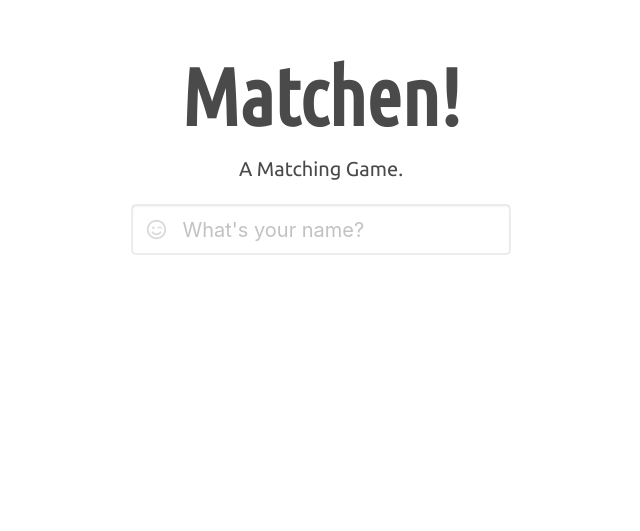
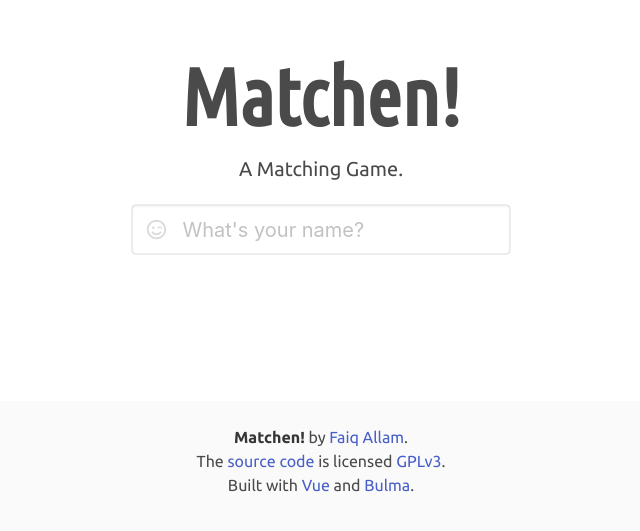
Before and after one commit to kaboel/matchen, a Vue app: page / in a window 1280 px wide. Shown: the part 255-786 px from the top of the page, without its empty margins (319-959 px from the left). Built offline with nearby package versions, Linux system fonts and the light colour scheme.

Commit message:
add foooter

```diff
--- /dev/null
+++ b/src/components/Footer.vue
@@ -0,0 +1,27 @@
+<template>
+  <footer class="footer pt-5 pb-6">
+    <div class="content has-text-centered">
+      <p>
+        <strong>Matchen!</strong> by <a href="https://kaboel.space" target="_blank">Faiq Allam</a>.
+        <br/>The <a href="https://github.com/kaboel/matchen" target="_blank">source code</a> is licensed <a href="https://opensource.org/licenses/GPL-3.0" target="_blank">GPLv3</a>.
+        <br/>Built with <a href="https://vuejs.org" target="_blank">Vue</a> and <a href="https://bulma.io" target="_blank">Bulma</a>.
+      </p>
+    </div>
+  </footer>
+</template>
+
+<script>
+  const comp = {
+    name: 'Footer',
+  }
+
+  export default comp
+</script>
+
+<style scoped>
+  .footer {
+    position: absolute;
+    width: 100%;
+    bottom: 0;
+  }
+</style>
--- a/src/router.js
+++ b/src/router.js
@@ -12,7 +12,7 @@ const router = new VueRouter({
       name: 'Dashboard',
       component: () => import('./views/Dashboard'),
       meta: {
-        title: 'Matchen! A Matching Game'
+        title: 'Matchen! A Matching Game.'
       },
       beforeEnter: async (to, from, next) => {
         try {
--- a/src/views/Dashboard.vue
+++ b/src/views/Dashboard.vue
@@ -1,4 +1,5 @@
 <template>
+  <div>
     <div class="hero has-background">
       <div class="hero-body">
         <div class="container">
@@ -21,7 +22,7 @@
           <div class="container pt-5"
                v-if="playerName!==''">
             <p class="subtitle is-5 is-marginless">
-              Hello,
+              Hi,
             </p>
             <p class="subtitle player-name is-1">
               {{ playerName+"!" }}
@@ -40,14 +41,18 @@
         </div>
       </div>
     </div>
+    <Footer/>
+  </div>
 </template>
 
 <script>
   /* eslint-disable no-unused-vars */
   import { mapActions } from 'vuex'
+  import Footer from '../components/Footer'
 
   const comp = {
     name: 'Dashboard',
+    components: { Footer },
     data: () => ({
       playerName: '',
       startButton: false,
```
Lines whose indentation alone changed are shown as unchanged.
